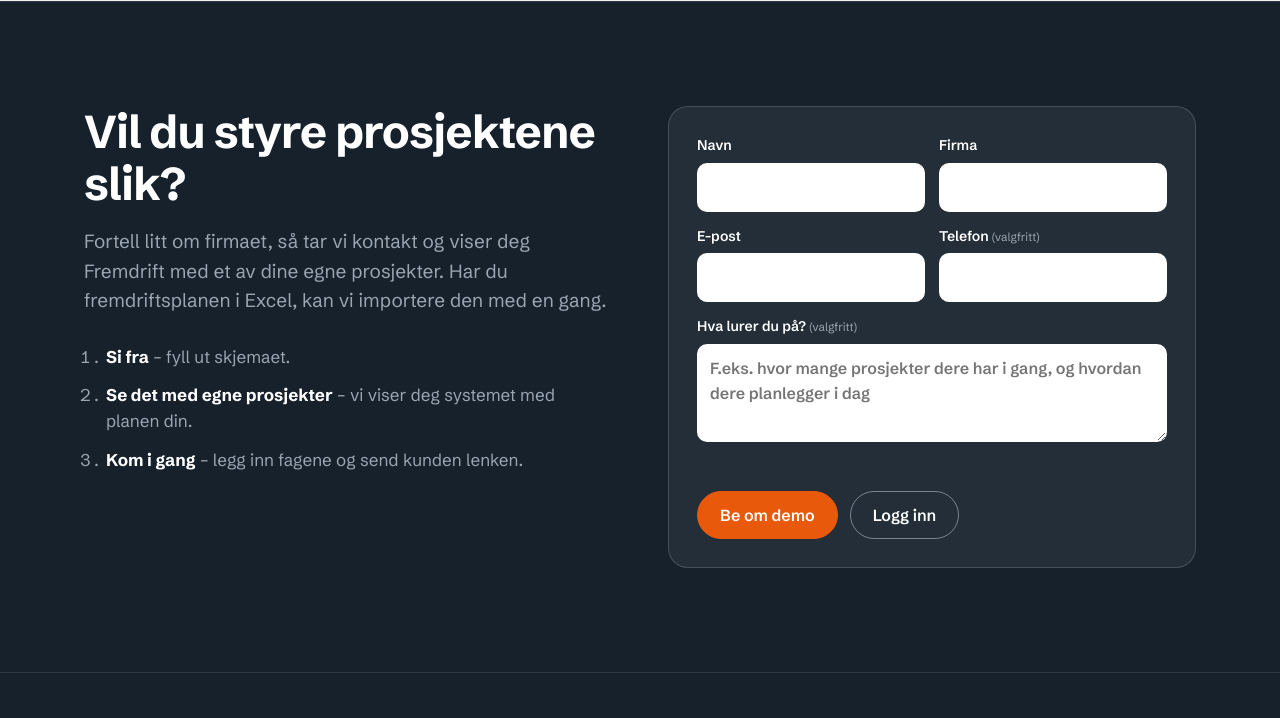
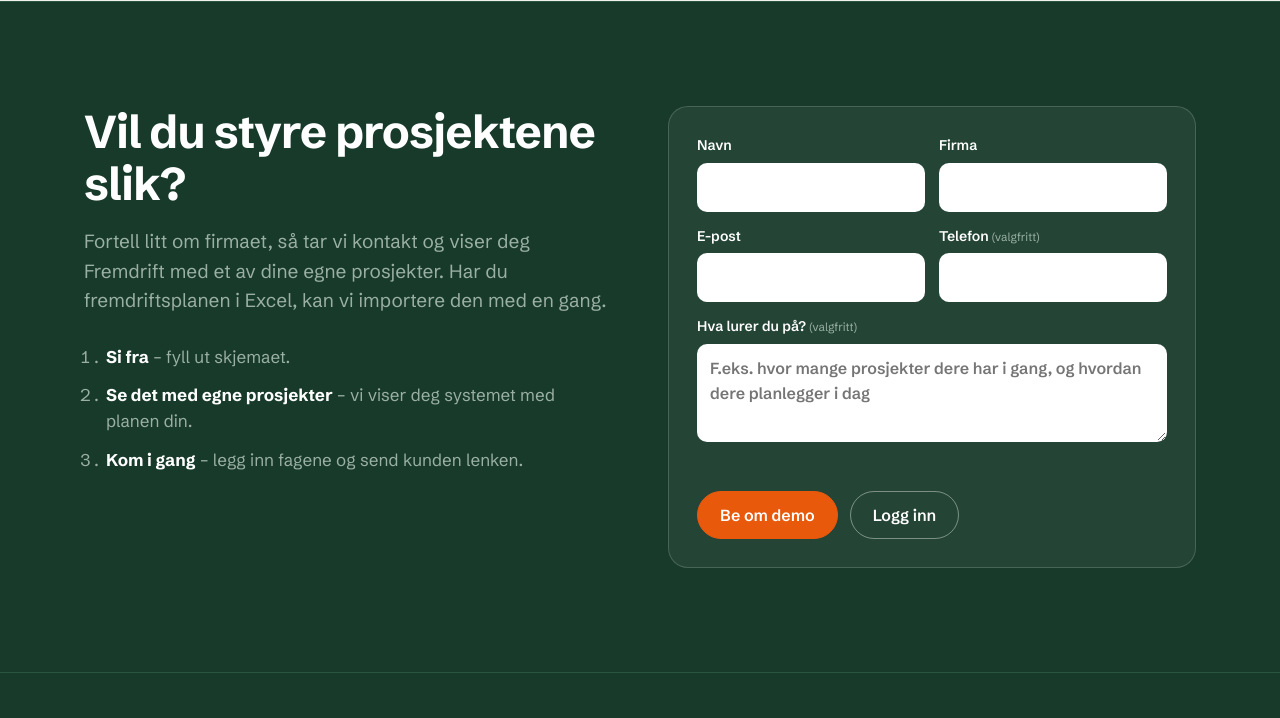
Before and after one commit to benjaminvingerhagen-arch/fremdrift, a website: page index.html in a window 1280 px wide. Shown: the part 6050-6768 px from the top of the page. Drawn offline with Linux system fonts and the light colour scheme.

Commit message:
Grønn hovedfarge i hele løsningen (#10)
Merkefargen og den mørke fargen i meny, knapper og logo er byttet fra blå
til grønn på forsiden, i appen og på kundesiden, også i app-ikonene,
favicon og nettleserfargen. Prioritetsfargene i Gantt er beholdt blå.


Claude-Session: https://claude.ai/code/session_017kMKxz6P8eri8qFv97jHp9

Co-authored-by: Claude <noreply@anthropic.com>

```diff
--- a/api/_lib/routes/grunn.js
+++ b/api/_lib/routes/grunn.js
@@ -109,8 +109,8 @@ route(
         start_url: start,
         scope: '/',
         display: 'standalone',
-        background_color: '#16212c',
-        theme_color: '#16212c',
+        background_color: '#173a2a',
+        theme_color: '#173a2a',
         lang: 'nb-NO',
         icons: [
           { src: '/logo/ikon-192.png', sizes: '192x192', type: 'image/png' },
--- a/forside.css
+++ b/forside.css
@@ -2,23 +2,23 @@
    laster raskt og kan endres uten å påvirke appen. */
 
 :root {
-  --ink: #16212c;
-  --ink-2: #1f2c39;
-  --ink-line: #2c3a48;
+  --ink: #173a2a;
+  --ink-2: #1d4532;
+  --ink-line: #2b5440;
   --paper: #f3f1ec;
   --surface: #ffffff;
   --surface-2: #e9e5dd;
   --line: #e3dfd7;
-  --fg: #16212c;
-  --fg-2: #35414d;
+  --fg: #14231b;
+  --fg-2: #34443b;
   --fg-3: #4b5661;
   --fg-muted: #616b75;
-  --fg-on-dark: #eef1f4;
-  --fg-muted-dark: #9aa6b2;
-  --brand: #1f4e79;
-  --brand-2: #2a6aa3;
-  --brand-soft: #e6eef7;
-  --brand-light: #b8cfe6;
+  --fg-on-dark: #eef3f0;
+  --fg-muted-dark: #9bb0a4;
+  --brand: #1d5b43;
+  --brand-2: #2b7a55;
+  --brand-soft: #e5f1ea;
+  --brand-light: #b9dcc7;
   --signal: #e8590c;
   --signal-lys: #f08a4b;
   --signal-soft: #fdeee4;
@@ -32,7 +32,7 @@
   --r-md: 12px;
   --r-lg: 18px;
   --maks: 1160px;
-  --skygge: 0 24px 60px -24px rgba(22, 33, 44, 0.3), 0 2px 6px rgba(22, 33, 44, 0.06);
+  --skygge: 0 24px 60px -24px rgba(20, 35, 27, 0.3), 0 2px 6px rgba(20, 35, 27, 0.06);
 }
 
 *, *::before, *::after { box-sizing: border-box; }
@@ -210,7 +210,7 @@ p { margin: 0; }
 .demo-tekst h3 { font-size: 26px; margin-bottom: 14px; }
 .demo-tekst p { color: var(--fg-3); }
 .demo-tekst p + p { margin-top: 12px; }
-.liten-skjerm { box-shadow: 0 16px 40px -20px rgba(22, 33, 44, .28); }
+.liten-skjerm { box-shadow: 0 16px 40px -20px rgba(20, 35, 27, .28); }
 
 .telefon { justify-self: center; width: 290px; max-width: 100%; border: 10px solid var(--ink); border-radius: 36px; background: var(--paper); overflow: hidden; box-shadow: var(--skygge); }
 .telefon-topp { background: var(--ink); color: #fff; padding: 16px 16px 18px; display: grid; gap: 2px; }
--- a/index.html
+++ b/index.html
@@ -8,7 +8,7 @@
 <!-- Ikke søkbar før navn og domene er bestemt. Se «Bytte navn» i README.md. -->
 <meta name="robots" content="noindex, nofollow">
 <meta name="color-scheme" content="light">
-<meta name="theme-color" content="#16212c">
+<meta name="theme-color" content="#173a2a">
 <meta property="og:title" content="Fremdrift – fremdriftsplan for byggeprosjekter">
 <meta property="og:description" content="Fremdriftsplan, oppgaver til fagene og egen prosjektside for kunden.">
 <meta property="og:locale" content="nb_NO">
@@ -365,7 +365,7 @@
 <footer class="bunn">
   <div class="rad bunn-rad">
     <a href="/" class="logo" aria-label="Fremdrift – til forsiden">
-      <svg viewBox="0 0 32 32" aria-hidden="true"><rect width="32" height="32" rx="8" fill="currentColor"/><g stroke="#16212c" stroke-width="2.4" stroke-linecap="round"><path d="M8 22.5h16"/><path d="M8 16.5h9" opacity=".75"/><path d="M8 10.5h4.5" opacity=".5"/></g><circle cx="22.5" cy="10.5" r="2.6" fill="#f08a4b"/></svg>
+      <svg viewBox="0 0 32 32" aria-hidden="true"><rect width="32" height="32" rx="8" fill="currentColor"/><g stroke="#173a2a" stroke-width="2.4" stroke-linecap="round"><path d="M8 22.5h16"/><path d="M8 16.5h9" opacity=".75"/><path d="M8 10.5h4.5" opacity=".5"/></g><circle cx="22.5" cy="10.5" r="2.6" fill="#f08a4b"/></svg>
       <span>Fremdrift</span>
     </a>
     <nav aria-label="Bunnmeny">
--- a/js/app.js
+++ b/js/app.js
@@ -156,7 +156,7 @@ async function route() {
 
 function demoGantt() {
   const rader = [
-    [0, 38, '#2a6aa3'], [18, 30, '#8fb7da'], [28, 46, '#1b2b3c'], [40, 30, '#4c9a6a'], [56, 34, '#2a6aa3'], [70, 30, '#f08a4b'],
+    [0, 38, '#2a6aa3'], [18, 30, '#8fb7da'], [28, 46, '#172a20'], [40, 30, '#4c9a6a'], [56, 34, '#2a6aa3'], [70, 30, '#f08a4b'],
   ];
   return html`<div class="demo-gantt" aria-hidden="true">${rader.map(
     ([fra, bredde, farge]) => html`<div style="margin-left:${fra}%;width:${bredde}%;background:${farge}"></div>`,
--- a/stil.css
+++ b/stil.css
@@ -8,20 +8,20 @@
   --surface-3: #f0ede7;
   --line: #e3dfd7;
   --line-soft: #eeebe5;
-  --fg: #16212c;
-  --fg-2: #35414d;
+  --fg: #14231b;
+  --fg-2: #34443b;
   --muted: #69737d;
   --muted-2: #8f979f;
 
-  --ink: #16212c;
-  --ink-2: #1f2c39;
-  --ink-line: #2c3a48;
-  --fg-on-ink: #eef1f4;
-  --muted-on-ink: #9aa6b2;
+  --ink: #173a2a;
+  --ink-2: #1d4532;
+  --ink-line: #2b5440;
+  --fg-on-ink: #eef3f0;
+  --muted-on-ink: #9bb0a4;
 
-  --brand: #1f4e79;
-  --brand-2: #2a6aa3;
-  --brand-soft: #e6eef7;
+  --brand: #1d5b43;
+  --brand-2: #2b7a55;
+  --brand-soft: #e5f1ea;
   --signal: #e8590c;
   --signal-soft: #fdeee4;
 
@@ -35,15 +35,15 @@
   --fare-fg: #9c2a12;
   --varsel-bg: #fdf0da;
   --varsel-fg: #8a5300;
-  --aktiv-bg: #e4eef8;
-  --aktiv-fg: #1f4e79;
+  --aktiv-bg: #e3f0e8;
+  --aktiv-fg: #1d5b43;
   --snart-bg: #faf5e1;
   --snart-fg: #6c5a10;
   --noytral-bg: #f0eee9;
   --noytral-fg: #5b636c;
 
   /* Gantt */
-  --g-kritisk: #1b2b3c;
+  --g-kritisk: #172a20;
   --g-hoy: #2a6aa3;
   --g-normal: #8fb7da;
   --g-tentativ: #c3cdd6;
@@ -67,9 +67,9 @@
   --r-lg: 16px;
   --r-xl: 22px;
   --r-full: 999px;
-  --skygge-1: 0 1px 2px rgba(22, 33, 44, 0.05), 0 1px 1px rgba(22, 33, 44, 0.03);
-  --skygge-2: 0 8px 28px rgba(22, 33, 44, 0.1), 0 2px 6px rgba(22, 33, 44, 0.05);
-  --skygge-3: 0 24px 60px rgba(22, 33, 44, 0.22);
+  --skygge-1: 0 1px 2px rgba(20, 35, 27, 0.05), 0 1px 1px rgba(20, 35, 27, 0.03);
+  --skygge-2: 0 8px 28px rgba(20, 35, 27, 0.1), 0 2px 6px rgba(20, 35, 27, 0.05);
+  --skygge-3: 0 24px 60px rgba(20, 35, 27, 0.22);
   --sidebar: 248px;
   --kontroll: 42px;
 }
@@ -222,7 +222,7 @@ select { appearance: none; padding-right: 34px; background-image: url("data:[emb
 .meny-prosjekt { display: grid; grid-template-columns: 1fr auto; gap: 2px 10px; align-items: center; padding: 8px 10px; }
 .meny-prosjekt .navn { overflow: hidden; text-overflow: ellipsis; white-space: nowrap; }
 .meny-prosjekt .pst { font-family: var(--mono); font-size: 11.5px; color: var(--muted-on-ink); }
-.meny-prosjekt .bar { grid-column: 1 / -1; height: 3px; background: #2c3a48; }
+.meny-prosjekt .bar { grid-column: 1 / -1; height: 3px; background: #2b5440; }
 .meny-prosjekt .bar span { background: var(--logo-accent); }
 .meny-lenke:is(button) { width: 100%; background: none; border: 0; font-family: inherit; text-align: left; cursor: pointer; }
 /* Bunnen: hvem som er logget inn, og det som gjelder kontoen – meld feil, innstillinger,
@@ -451,10 +451,10 @@ select { appearance: none; padding-right: 34px; background-image: url("data:[emb
 .prosjektnett { display: grid; grid-template-columns: repeat(auto-fill, minmax(320px, 1fr)); gap: 18px; }
 .pkort { overflow: hidden; display: flex; flex-direction: column; text-decoration: none !important; color: inherit; transition: box-shadow .15s, transform .15s; }
 .pkort:hover { box-shadow: var(--skygge-2); transform: translateY(-2px); }
-.pkort .bilde { height: 132px; background: linear-gradient(135deg, #22374b 0%, #1f4e79 55%, #2a6aa3 100%); position: relative; }
+.pkort .bilde { height: 132px; background: linear-gradient(135deg, #1f3d2e 0%, #1d5b43 55%, #2b7a55 100%); position: relative; }
 .pkort .bilde img { width: 100%; height: 100%; object-fit: cover; }
 .pkort .bilde .merke { position: absolute; left: 14px; bottom: 12px; }
-.pkort .bilde .stempel { position: absolute; right: 14px; top: 12px; background: rgba(22,33,44,.62); backdrop-filter: blur(6px); color: #fff; border-radius: var(--r-full); padding: 4px 11px; font-size: 12px; font-weight: 600; }
+.pkort .bilde .stempel { position: absolute; right: 14px; top: 12px; background: rgba(20, 35, 27,.62); backdrop-filter: blur(6px); color: #fff; border-radius: var(--r-full); padding: 4px 11px; font-size: 12px; font-weight: 600; }
 .pkort .bilde::after { content: ""; position: absolute; inset: 0; background: linear-gradient(180deg, transparent 50%, rgba(10,18,26,.35)); }
 .pkort .bilde.tom-bilde::before { content: ""; position: absolute; inset: 0; background-image: linear-gradient(rgba(255,255,255,.07) 1px, transparent 1px), linear-gradient(90deg, rgba(255,255,255,.07) 1px, transparent 1px); background-size: 22px 22px; }
 .pkort .innhold { padding: 16px 18px 18px; display: grid; gap: 12px; }
@@ -492,7 +492,7 @@ select { appearance: none; padding-right: 34px; background-image: url("data:[emb
 .bildestripe { display: grid; grid-template-columns: repeat(auto-fill, minmax(110px, 1fr)); gap: 8px; margin-top: 10px; }
 .bildestripe img, .bildestripe .bilde-plass { width: 100%; aspect-ratio: 4 / 3; object-fit: cover; border-radius: 10px; background: var(--surface-3); }
 .bildestripe .fjern { position: relative; }
-.bildestripe .fjern button { position: absolute; top: 4px; right: 4px; width: 26px; height: 26px; border-radius: 50%; border: 0; background: rgba(22,33,44,.7); color: #fff; display: grid; place-items: center; cursor: pointer; }
+.bildestripe .fjern button { position: absolute; top: 4px; right: 4px; width: 26px; height: 26px; border-radius: 50%; border: 0; background: rgba(20, 35, 27,.7); color: #fff; display: grid; place-items: center; cursor: pointer; }
 .bildestripe .fjern button .ikon { width: 14px; height: 14px; }
 .beslutning { padding: 16px 20px; border-top: 1px solid var(--line-soft); display: grid; gap: 6px; }
 .beslutning:first-of-type { border-top: 0; }
@@ -702,7 +702,7 @@ body.har-modal { overflow: hidden; }
 .db-bilder:empty { display: none; }
 .db-bilde { position: relative; width: 84px; height: 84px; border-radius: var(--r-sm); overflow: hidden; background: var(--surface-3); }
 .db-bilde img { width: 100%; height: 100%; object-fit: cover; display: block; }
-.db-bilde .ikon-knapp { position: absolute; top: 4px; right: 4px; width: 26px; height: 26px; background: rgba(22,33,44,.7); color: #fff; border-radius: 50%; }
+.db-bilde .ikon-knapp { position: absolute; top: 4px; right: 4px; width: 26px; height: 26px; background: rgba(20, 35, 27,.7); color: #fff; border-radius: 50%; }
 .db-bilde.velg input { position: absolute; top: 6px; right: 6px; width: 20px; height: 20px; }
 .db-liste { list-style: none; margin: 0; padding: 0; }
 .db-liste li { border-top: 1px solid var(--line-soft); }
@@ -873,7 +873,7 @@ body.kundeside { background: #f4f2ed; font-size: 15px; }
 .k-glass-tall span { font-size: 12.5px; color: rgba(255,255,255,.7); }
 
 .k-innhold { max-width: 1120px; margin: -34px auto 0; padding: 0 24px 40px; position: relative; display: grid; gap: 22px; }
-.k-kort { background: var(--surface); border: 1px solid var(--line); border-radius: 20px; padding: 22px 24px; box-shadow: 0 1px 2px rgba(22,33,44,.04), 0 10px 30px rgba(22,33,44,.05); }
+.k-kort { background: var(--surface); border: 1px solid var(--line); border-radius: 20px; padding: 22px 24px; box-shadow: 0 1px 2px rgba(20, 35, 27,.04), 0 10px 30px rgba(20, 35, 27,.05); }
 .k-tittel { display: flex; gap: 10px; align-items: center; font-size: 18px; letter-spacing: -0.02em; margin-bottom: 14px; }
 .k-tittel .ikon { width: 20px; height: 20px; color: var(--signal); }
 .k-merke { background: var(--signal); color: #fff; font-size: 12px; border-radius: 999px; padding: 2px 9px; font-family: var(--mono); }
@@ -883,7 +883,7 @@ body.kundeside { background: #f4f2ed; font-size: 15px; }
 .k-tom { color: var(--muted); }
 
 .k-tallrad { display: grid; grid-template-columns: repeat(auto-fit, minmax(200px, 1fr)); gap: 14px; }
-.k-tall { background: var(--surface); border: 1px solid var(--line); border-radius: 18px; padding: 18px 20px; display: grid; gap: 6px; box-shadow: 0 10px 30px rgba(22,33,44,.06); }
+.k-tall { background: var(--surface); border: 1px solid var(--line); border-radius: 18px; padding: 18px 20px; display: grid; gap: 6px; box-shadow: 0 10px 30px rgba(20, 35, 27,.06); }
 .k-tall span { font-size: 12.5px; font-weight: 600; color: var(--muted); }
 .k-tall strong { font-size: 28px; letter-spacing: -0.035em; line-height: 1.1; }
 .k-tall strong.k-tall-tekst { font-size: 18px; letter-spacing: -0.015em; line-height: 1.25; }
@@ -906,7 +906,7 @@ body.kundeside { background: #f4f2ed; font-size: 15px; }
 .k-hake .ikon { width: 15px; height: 15px; stroke-width: 2.4; }
 
 .k-beslutninger { display: grid; grid-template-columns: repeat(auto-fit, minmax(300px, 1fr)); gap: 14px; }
-.k-beslutning { display: grid; gap: 12px; border-color: #f2cdb2; background: linear-gradient(180deg, #fffaf6, #fff); box-shadow: 0 0 0 4px var(--signal-soft), 0 10px 30px rgba(22,33,44,.05); }
+.k-beslutning { display: grid; gap: 12px; border-color: #f2cdb2; background: linear-gradient(180deg, #fffaf6, #fff); box-shadow: 0 0 0 4px var(--signal-soft), 0 10px 30px rgba(20, 35, 27,.05); }
 .k-beslutning h3 { font-size: 17px; }
 .k-frist { display: flex; gap: 6px; align-items: center; font-size: 13px; color: var(--muted); margin-top: 4px; }
 .k-frist .ikon { width: 15px; height: 15px; }
```
Also changed, not shown: app.html (+1 -1 lines), docs/veikart.md (+2 -0 lines), kunde.html (+1 -1 lines), logo/favicon.svg, logo/ikon-180.png, logo/ikon-192.png, logo/ikon-512.png, logo/ikon-maskerbar-512.png.
